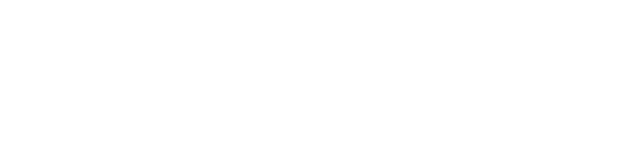
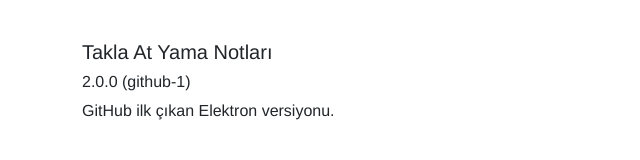
Before and after one commit to taklaatstudio/taklaatstudio.github.io, a plain HTML site: page yama.html in a window 1280 px wide. Shown: the whole page, without its empty margins (0-640 px from the left). Drawn offline with nearby package versions, Linux system fonts and the light colour scheme.

Commit message:
Update yama.html

```diff
--- a/yama.html
+++ b/yama.html
@@ -11,6 +11,9 @@
         }
     </style>
     <p><br></p>
+    <h5>Takla At Yama Notları</h5>
+    <h6>2.0.0 (github-1)</h6>
+    <p>GitHub ilk çıkan Elektron versiyonu.</p>
 </div>
     </body>
 </html>
```
